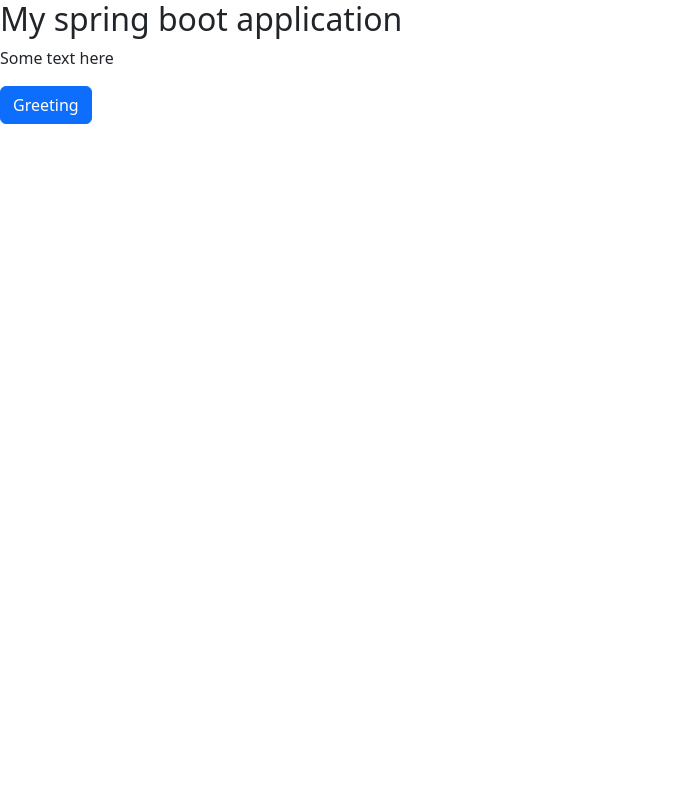
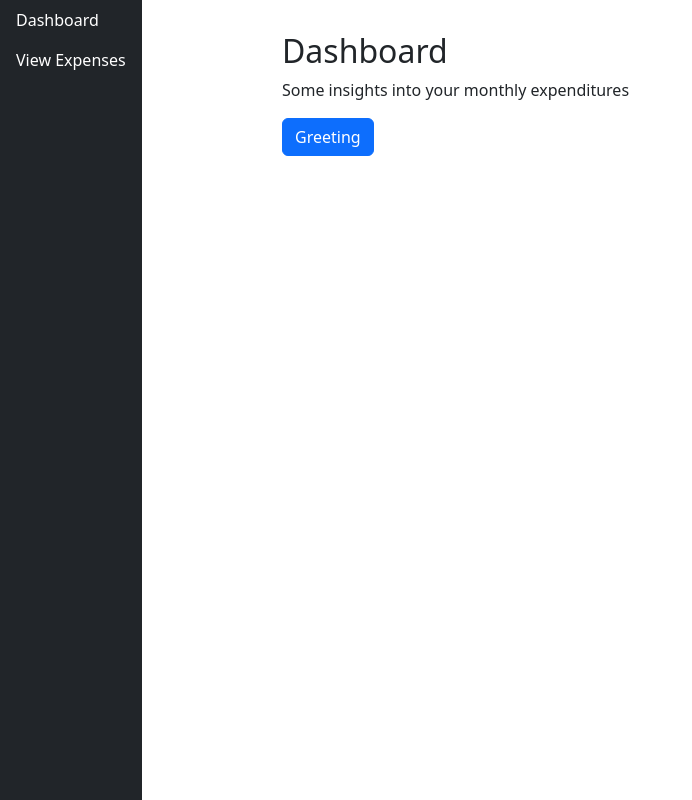
Before and after one commit to PromitRoy95/expensetracker, a Spring Boot app: page /home in a window 1280 px wide. Shown: the whole page, without its empty margins (0-692 px from the left). Run offline with Spring Boot 4, Linux system fonts and the light colour scheme; some libraries are stand-ins or nearby versions.

Commit message:
Basic application

```diff
--- a/src/main/java/com/promit/expensetracker/HomeController.java
+++ b/src/main/java/com/promit/expensetracker/HomeController.java
@@ -8,7 +8,7 @@ import org.springframework.web.bind.annotation.GetMapping;
 
 @Controller
 public class HomeController {
-    @GetMapping("/home")
+    @GetMapping({"/","/home"})
     public String homePage(Model model) {
         // Optional: Pass dynamic data to the HTML page
         model.addAttribute("pageTitle", "Welcome to Spring Boot");
--- /dev/null
+++ b/src/main/resources/templates/fragments/navbar.html
@@ -0,0 +1,6 @@
+<nav th:fragment="navbar" class="sidebar position-fixed top-0 start-0 vh-100 bg-dark">
+    <div class="nav flex-column">
+        <a class="nav-link text-white" href="#">Dashboard</a>
+        <a class="nav-link text-white" href="#">View Expenses</a>
+    </div>
+</nav>
--- a/src/main/resources/templates/home.html
+++ b/src/main/resources/templates/home.html
@@ -3,10 +3,25 @@
     <head>
         <!-- Thymeleaf -->
         <link rel="stylesheet" th:href="@{/webjars/bootstrap/5.3.8/css/bootstrap.min.css}">
+        <style>
+            .content {
+                margin-left: 250px;
+                padding: 2rem;
+            }
+        </style>
     </head>
     <body>
-        <h2>My spring boot application</h2>
-        <p>Some text here</p>
-        <a th:href="@{/greeting}" class="btn btn-primary">Greeting</a>
+        <!-- <nav class="sidebar position-fixed top-0 start-0 vh-100 bg-dark">
+            <div class="nav flex-column">
+                <a class="nav-link text-white" href="#">Dashboard</a>
+                <a class="nav-link text-white" href="#">View Expenses</a>
+            </div>
+        </nav> -->
+        <div th:insert="~{fragments/navbar :: navbar}"></div>
+        <div class="content">
+            <h2>Dashboard</h2>
+            <p>Some insights into your monthly expenditures</p>
+            <a th:href="@{/greeting}" class="btn btn-primary">Greeting</a>
+        </div>
     </body>
 </html>
```
Also changed, not shown: src/main/java/com/promit/expensetracker/ExpensetrackerApplication.java (+0 -17 lines), src/main/resources/templates/fragments/users.html (added, +7 -0 lines), src/main/resources/templates/greeting.html (+14 -5 lines).
